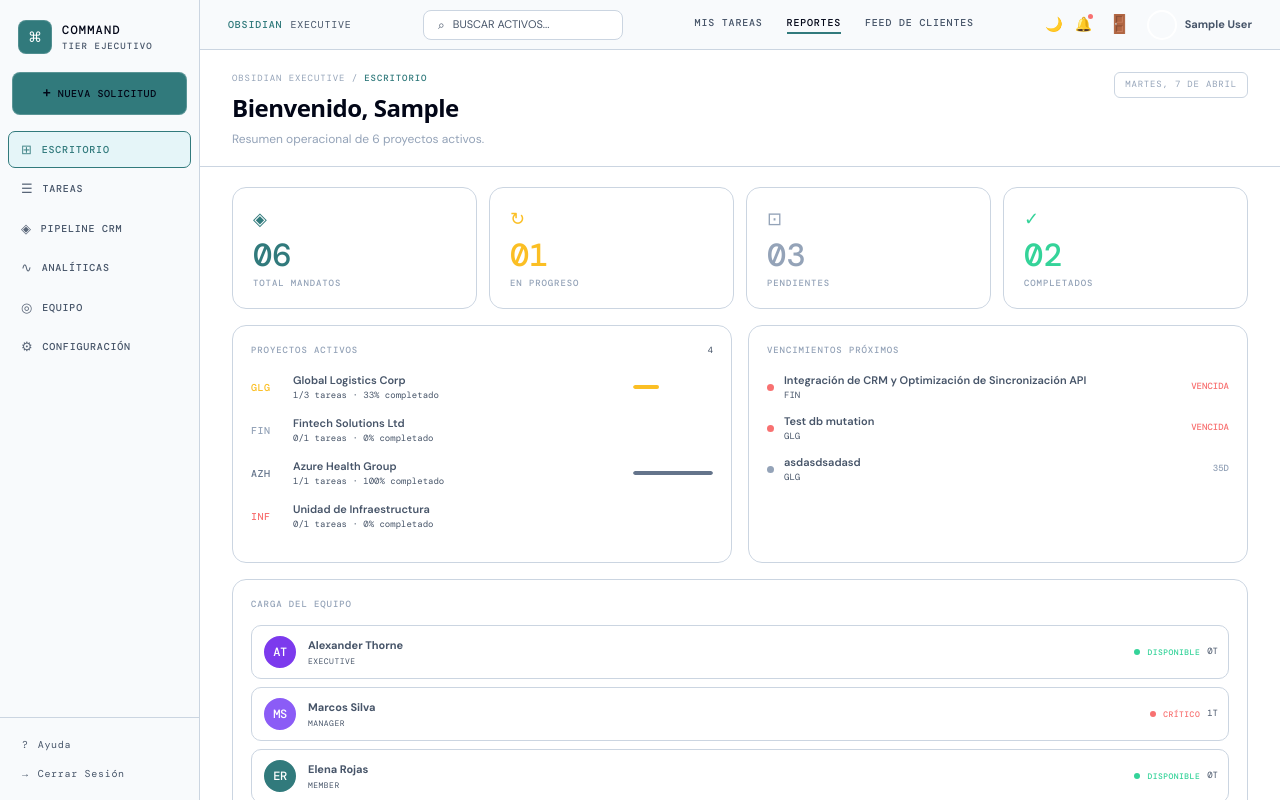
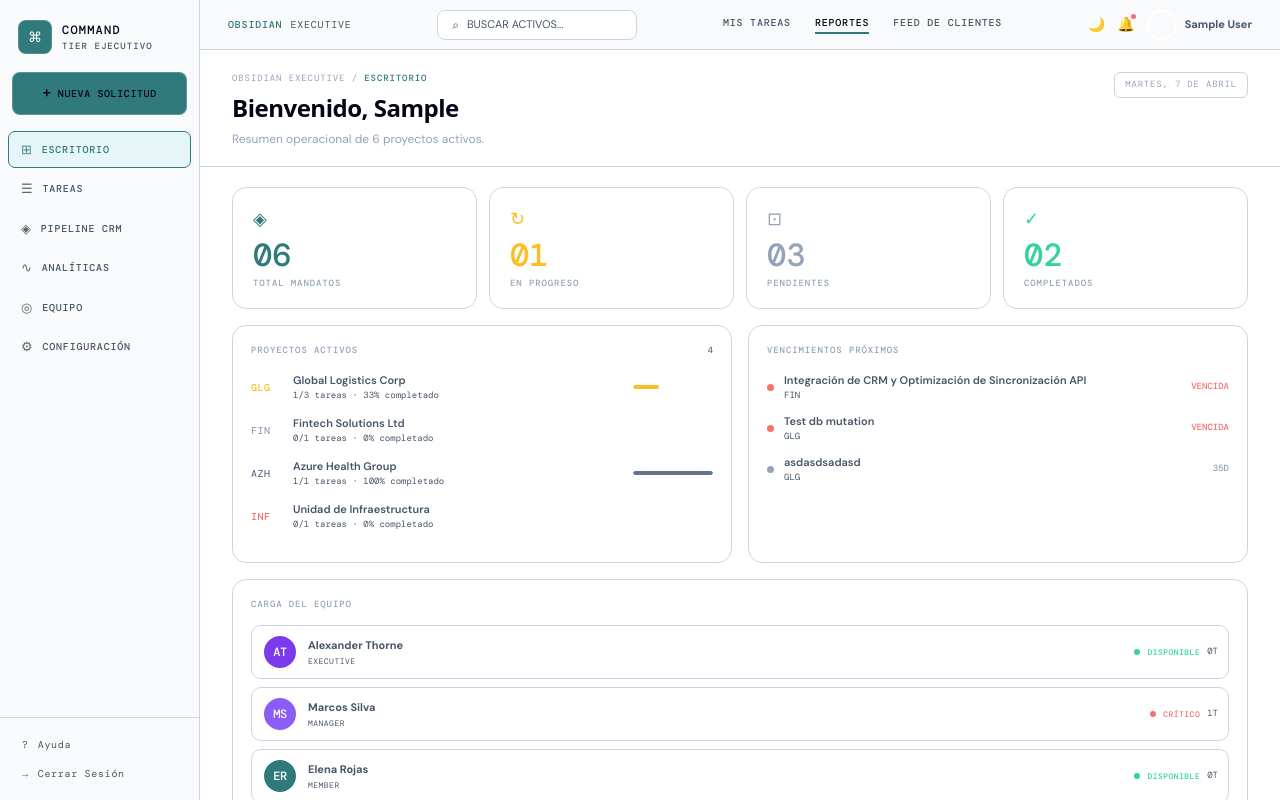
Before and after one commit to SergioE-ASY/Gestor-de-flujo-de-trabajo, a React (Vite) app in the folder Frontend/: page /dashboard in a window 1280 px wide. Built offline with nearby package versions, Linux system fonts and the light colour scheme; data requests are answered from the project's data file; sample sign-in values are in the browser's storage; a web font is replaced by a local one.

Commit message:
fix: logout button working and door deleted

```diff
--- a/Frontend/src/components/Sidebar.tsx
+++ b/Frontend/src/components/Sidebar.tsx
@@ -2,7 +2,7 @@ import { NavLink, useNavigate } from "react-router-dom";
 import { useData } from "../context/DataContext";
 
 export default function Sidebar({ isOpen, onClose }: { isOpen: boolean, onClose: ()=>void }) {
-  const { organization } = useData();
+  const { organization, logout } = useData();
   const navigate = useNavigate();
 
   const nav = [
@@ -48,11 +48,12 @@ export default function Sidebar({ isOpen, onClose }: { isOpen: boolean, onClose:
         </nav>
 
         <div className="sidebar-bottom">
-          {[["?", "Ayuda"], ["→", "Cerrar Sesión"]].map(([icon, label]) => (
-            <button key={label} className="bottom-btn">
-              <span>{icon}</span> <span className="sidebar-bottom-label">{label}</span>
-            </button>
-          ))}
+          <button className="bottom-btn">
+            <span>?</span> <span className="sidebar-bottom-label">Ayuda</span>
+          </button>
+          <button className="bottom-btn" onClick={() => { logout(); navigate("/login"); }}>
+            <span>→</span> <span className="sidebar-bottom-label">Cerrar Sesión</span>
+          </button>
         </div>
       </aside>
     </>
--- a/Frontend/src/components/TopNav.tsx
+++ b/Frontend/src/components/TopNav.tsx
@@ -64,14 +64,6 @@ export default function TopNav({ onMenuToggle }: { onMenuToggle: () => void }) {
           🔔
           <span className="notif-dot" />
         </button>
-        <button
-          className="icon-btn"
-          onClick={handleLogout}
-          data-tooltip="Cerrar Sesión"
-          style={{ fontSize: '18px', padding: '4px' }}
-        >
-          🚪
-        </button>
         <div className="topnav-user">
           {currentUser && <Avatar user={currentUser} size={30} />}
           <div className="topnav-user-name">
```
